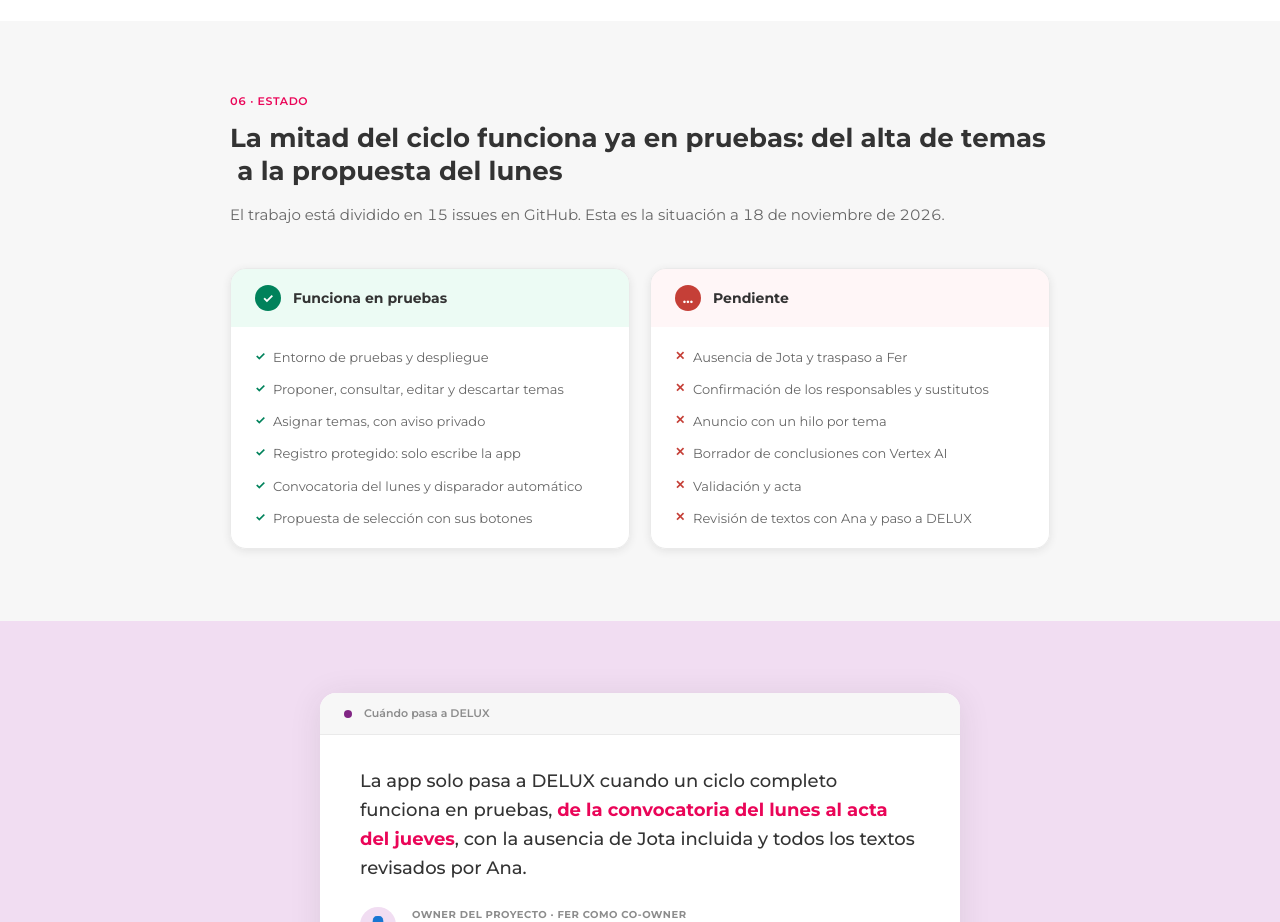
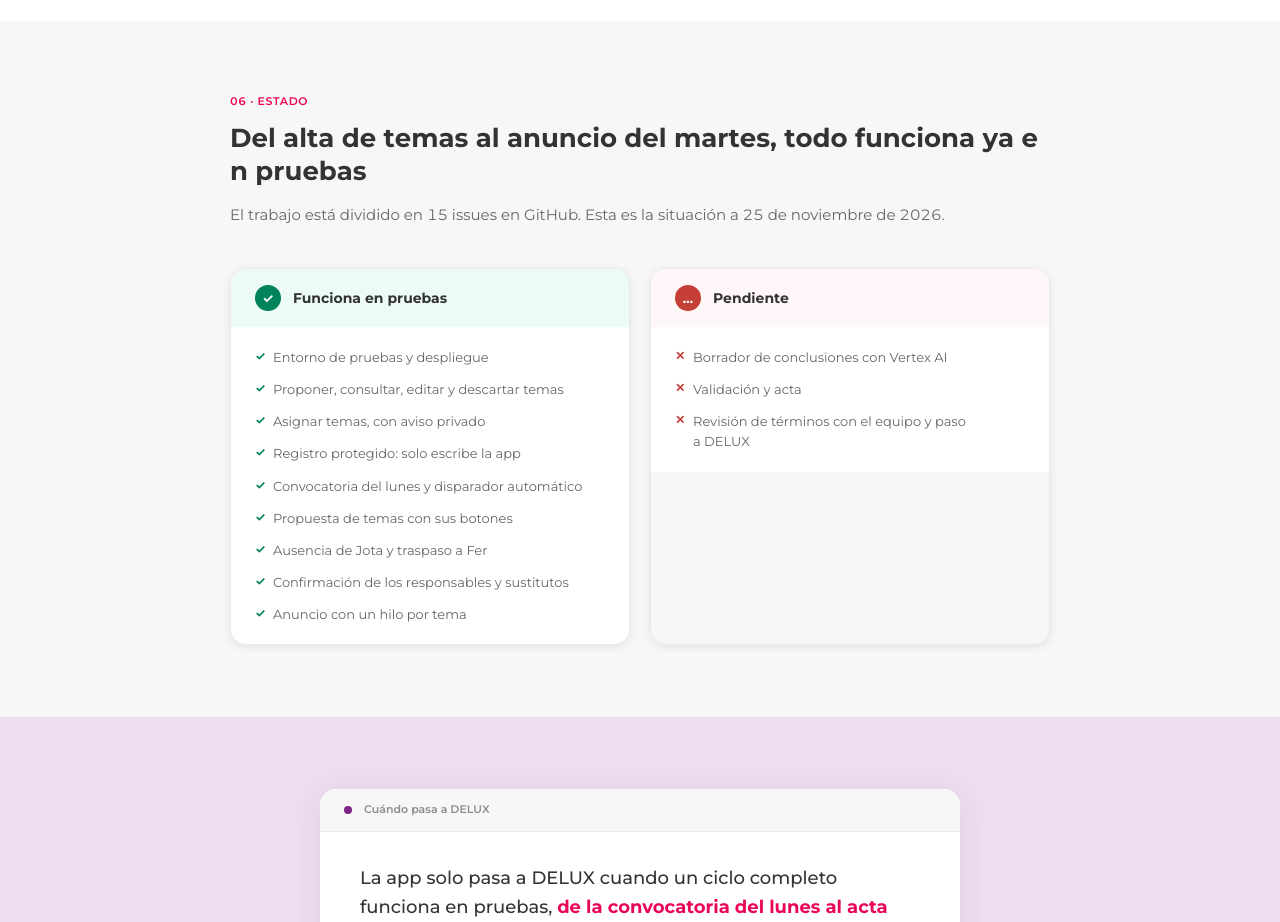
Before and after one commit to jota-erre-coto/ux-chapter-rituales, a website: page docs/proyecto.html in a window 1280 px wide. Shown: the part 5640-6562 px from the top of the page. Drawn offline with Linux system fonts and the light colour scheme.

Commit message:
One-pager: estado a 25 de noviembre
Co-Authored-By: Claude Opus 5.5 <noreply@anthropic.com>

```diff
--- a/docs/proyecto.html
+++ b/docs/proyecto.html
@@ -805,8 +805,8 @@ Una app de Google Chat que lleva cada tema de la Design Review de principio a fi
 <div class="wrap">
 <div class="section-hd reveal">
 <div class="overline">06 · Estado</div>
-<h2 data-char-reveal data-char-per="25">La mitad del ciclo funciona ya en pruebas: del alta de temas a la propuesta del lunes</h2>
-<p>El trabajo está dividido en 15 issues en GitHub. Esta es la situación a 18 de noviembre de 2026.</p>
+<h2 data-char-reveal data-char-per="25">Del alta de temas al anuncio del martes, todo funciona ya en pruebas</h2>
+<p>El trabajo está dividido en 15 issues en GitHub. Esta es la situación a 25 de noviembre de 2026.</p>
 </div>
 <div class="yn-grid">
 <div class="yn-card yn-card--yes reveal" style="--i:0">
@@ -821,7 +821,10 @@ Una app de Google Chat que lleva cada tema de la Design Review de principio a fi
 <li>Asignar temas, con aviso privado</li>
 <li>Registro protegido: solo escribe la app</li>
 <li>Convocatoria del lunes y disparador automático</li>
-<li>Propuesta de selección con sus botones</li>
+<li>Propuesta de temas con sus botones</li>
+<li>Ausencia de Jota y traspaso a Fer</li>
+<li>Confirmación de los responsables y sustitutos</li>
+<li>Anuncio con un hilo por tema</li>
 </ul>
 </div>
 </div>
@@ -832,12 +835,9 @@ Una app de Google Chat que lleva cada tema de la Design Review de principio a fi
 </div>
 <div class="yn-card__body">
 <ul class="yn-list">
-<li>Ausencia de Jota y traspaso a Fer</li>
-<li>Confirmación de los responsables y sustitutos</li>
-<li>Anuncio con un hilo por tema</li>
 <li>Borrador de conclusiones con Vertex AI</li>
 <li>Validación y acta</li>
-<li>Revisión de textos con Ana y paso a DELUX</li>
+<li>Revisión de términos con el equipo y paso a DELUX</li>
 </ul>
 </div>
 </div>
```
